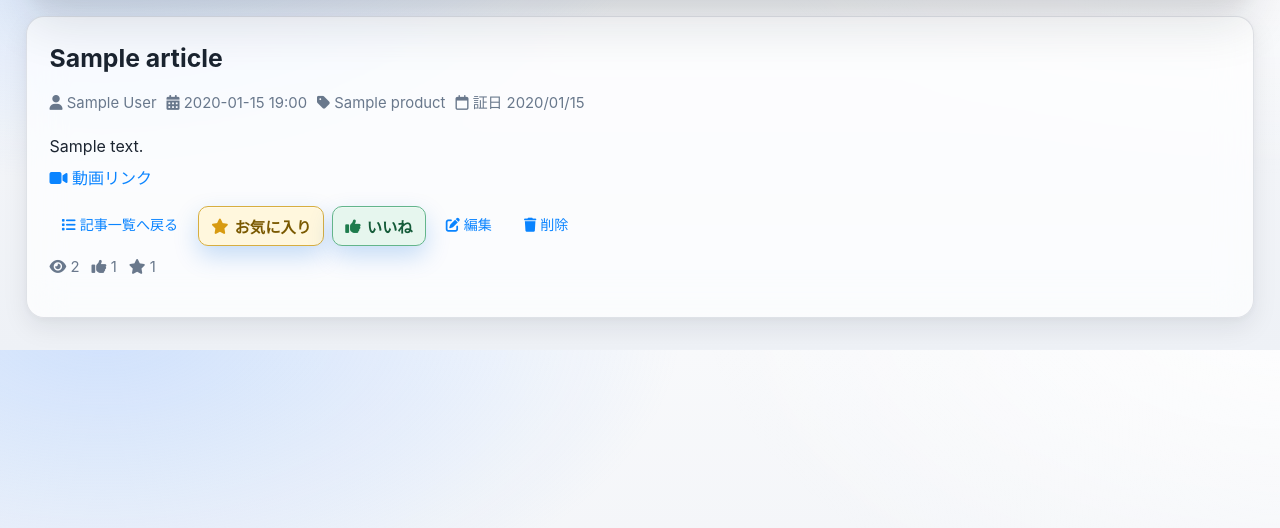
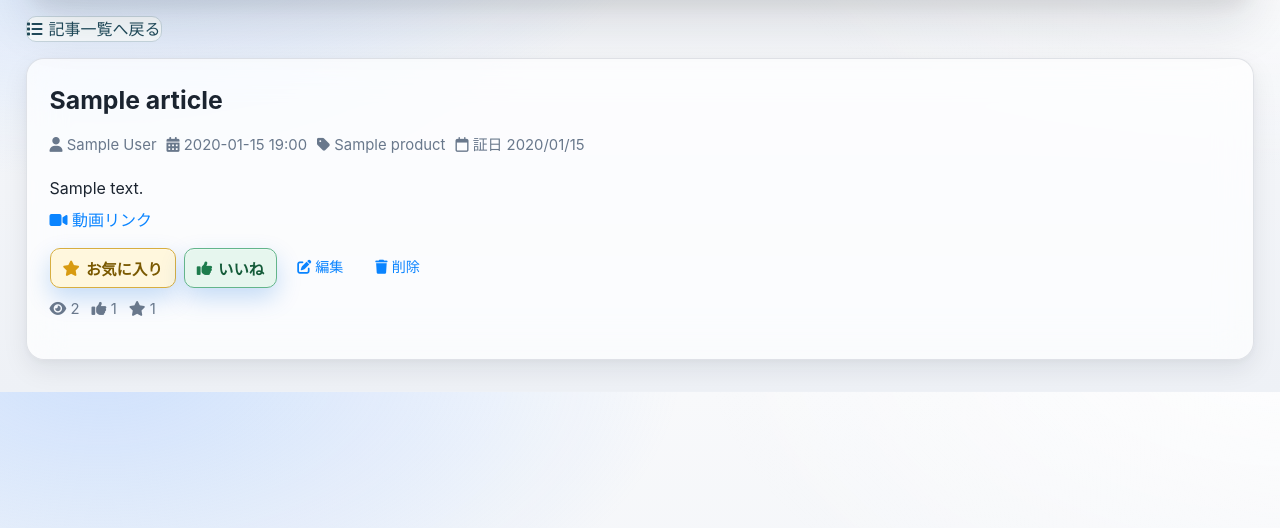
Before and after one commit to markStone141/pantanarl_report_app, a Django app: page /testimony/articles/1/ in a window 1280 px wide. Shown: the part 116-644 px from the top of the page. Run offline with Django 5.2, Linux system fonts and the light colour scheme; a user stored in the database is signed in; data comes from the database, SQL or seed files in the repository; tables that the repository leaves empty hold one stand-in row (values such as "Sample post").

Commit message:
Move testimony list return outside detail card

```diff
--- a/backend/templates/testimony/article_detail.html
+++ b/backend/templates/testimony/article_detail.html
@@ -4,6 +4,12 @@
 {% block testimony_title %}{{ article.title }}{% endblock %}
 
 {% block testimony_content %}
+<div class="testimony-detail-back">
+  <a class="testimony-react-btn" href="{% url 'testimony_article_list' %}">
+    <i class="fa-solid fa-list" aria-hidden="true"></i>
+    <span>記事一覧へ戻る</span>
+  </a>
+</div>
 <article class="card testimony-section" style="padding:23px;">
   <h2 style="font-size:1.55rem; margin-bottom:10px;">{{ article.title }}</h2>
   <p class="muted testimony-detail-meta">
@@ -26,9 +32,6 @@
   {% endif %}
 
   <div class="testimony-actions">
-    <a class="btn-inline" href="{% url 'testimony_article_list' %}">
-      <i class="fa-solid fa-list" aria-hidden="true"></i> 記事一覧へ戻る
-    </a>
     <form method="post" action="{% url 'testimony_article_favorite' article.id %}" class="js-testimony-toggle" data-kind="favorite">{% csrf_token %}
       <input type="hidden" name="next" value="{{ request.path }}" />
       <button id="favorite-button" type="submit" class="testimony-react-btn testimony-favorite-btn{% if is_favorited %} is-active{% endif %}">
--- a/backend/templates/testimony/base.html
+++ b/backend/templates/testimony/base.html
@@ -89,6 +89,11 @@
       min-height: 0;
       padding: 8px 12px;
     }
+    .testimony-detail-back {
+      margin-top: 16px;
+      display: flex;
+      justify-content: flex-start;
+    }
     .testimony-react-btn {
       display: inline-flex;
       align-items: center;
@@ -97,6 +102,7 @@
       background: #f7fbfd;
       color: #214b5b;
       border-radius: 10px;
+      text-decoration: none;
       transition: background-color .15s ease, border-color .15s ease, color .15s ease;
     }
     .testimony-react-btn i {
```
